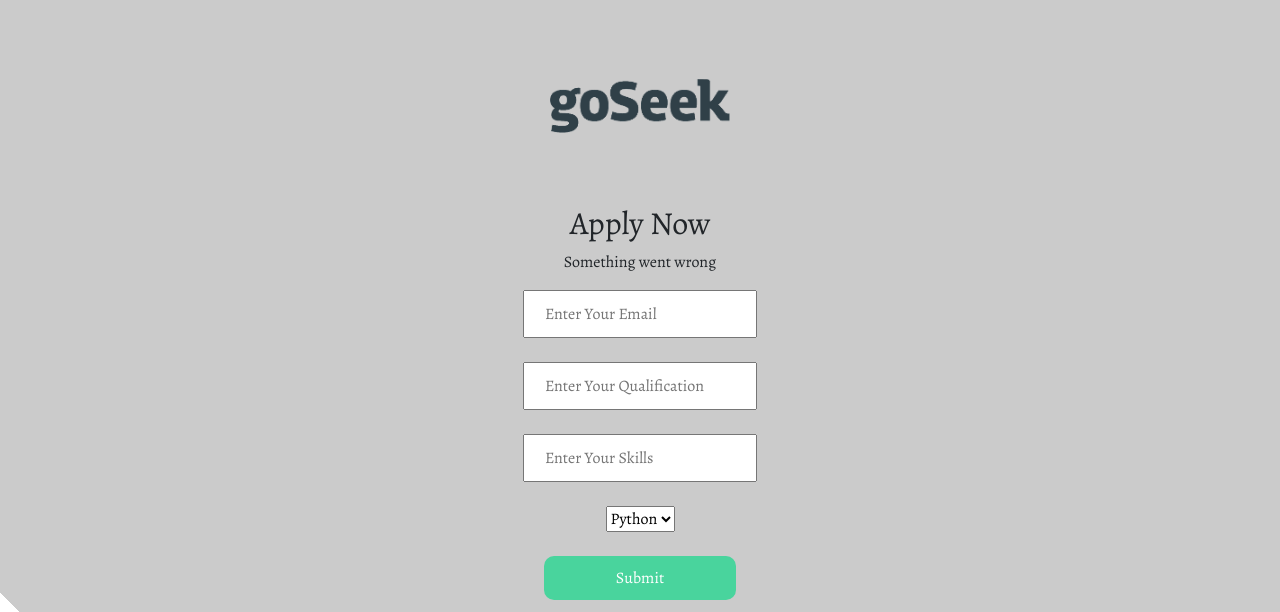
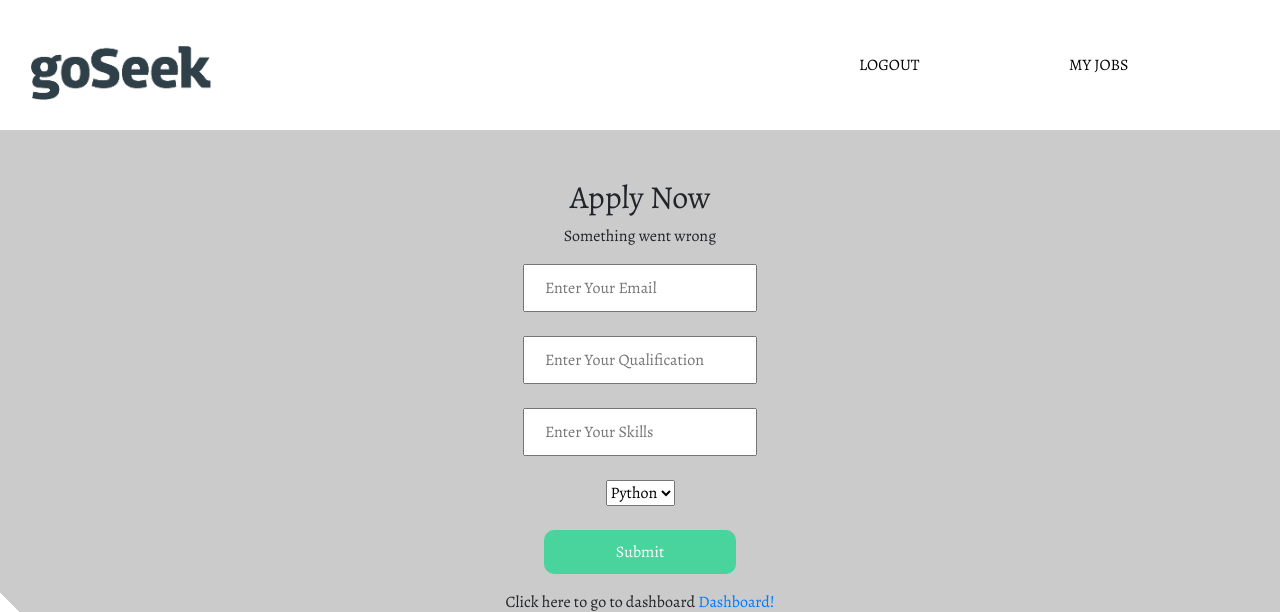
Before and after one commit to adminALEX/ibm_main, a Flask app: page /apply in a window 1280 px wide. Shown: the top 612 px of the page. Run offline with Flask 2, Linux system fonts and the light colour scheme; some libraries are stand-ins or nearby versions; some web fonts are replaced.

Commit message:
heroku update

```diff
--- a/job-portal-main/app.py
+++ b/job-portal-main/app.py
@@ -130,7 +130,8 @@
 @app.route('/apply/<job>')
 def getJob(job):
     job=job
-    return render_template('apply.html',job=job)
+
+    return redirect(url_for('apply',job=job))
 @app.route('/apply',methods =['GET', 'POST'])
 def apply():
     msg=''
--- a/job-portal-main/templates/apply.html
+++ b/job-portal-main/templates/apply.html
@@ -22,11 +22,21 @@
 </head>
 <body>
     <!-- bootstrap navbar -->
-    <div class="logo mt-3 text-center">
-        <a class="main-logo-img mt-5" href="/home"><img src="/static/img/goseek.png" alt="sheep-logo" height="180px" width="180px">
-            <!-- <a class="navbar-brand" href="index.html">JobPortal</a> -->
-          </a>
-    </div>
+    <nav class="navbar sticky-top navbar-expand-lg navbar-light">
+      <div class="container-fluid menu">
+        <a class="main-logo-img mt-3" href="home"><img src="static/img/goseek.png" alt="sheep-logo" height="180px" width="180px">
+          <!-- <a class="navbar-brand" href="index.html">JobPortal</a> -->
+        </a>
+        <button class="navbar-toggler" type="button" data-bs-toggle="collapse" data-bs-target="#navbarSupportedContent" aria-controls="navbarSupportedContent" aria-expanded="false" aria-label="Toggle navigation">
+          <span class="navbar-toggler-icon"></span>
+        </button>
+        <div class="row donate-sponsor dash">
+          <a type="button" class="col-6 links" id="donate" href="/logout">LOGOUT</a>
+          <a type="button" class="col-6 links" id="sponsor" href="display">MY JOBS</a>
+        </div>
+
+      </div>
+    </nav>
       <!-- navbar ends -->
     <!-- Login form -->
     <div class="login text-center mt-5">
```
